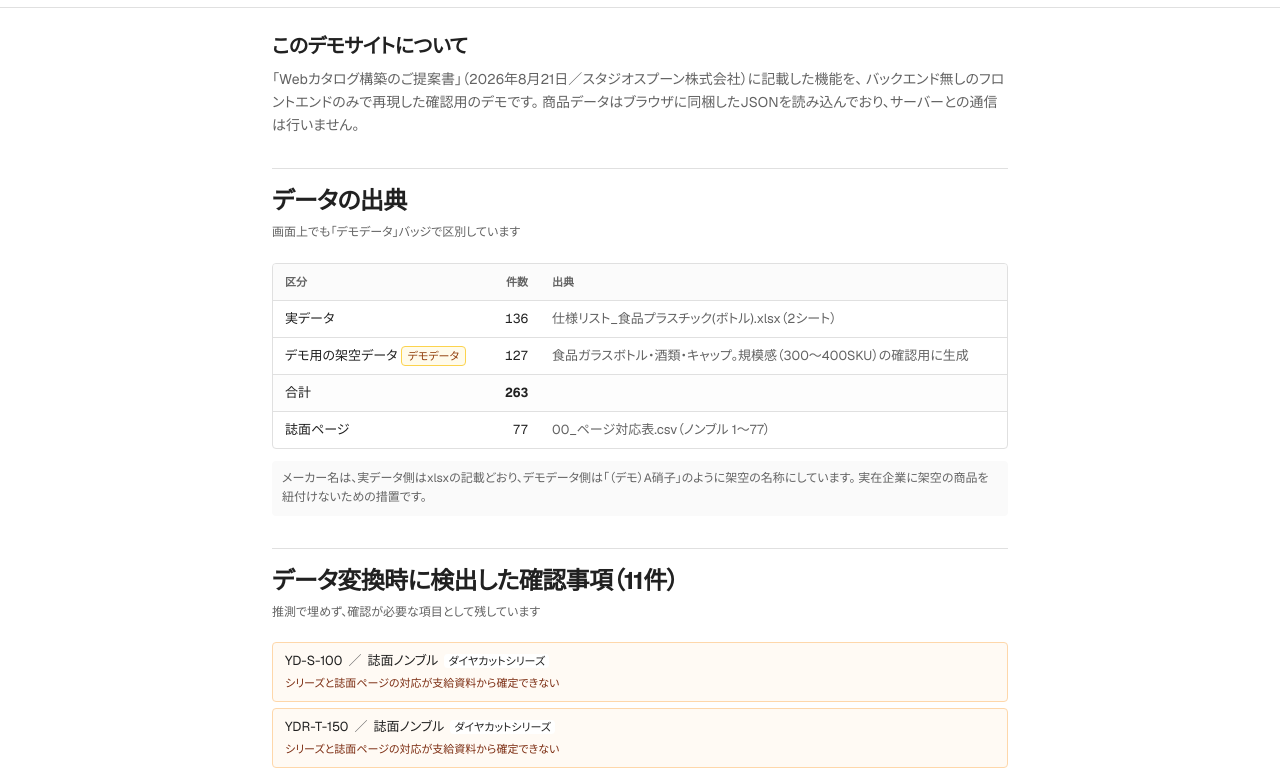
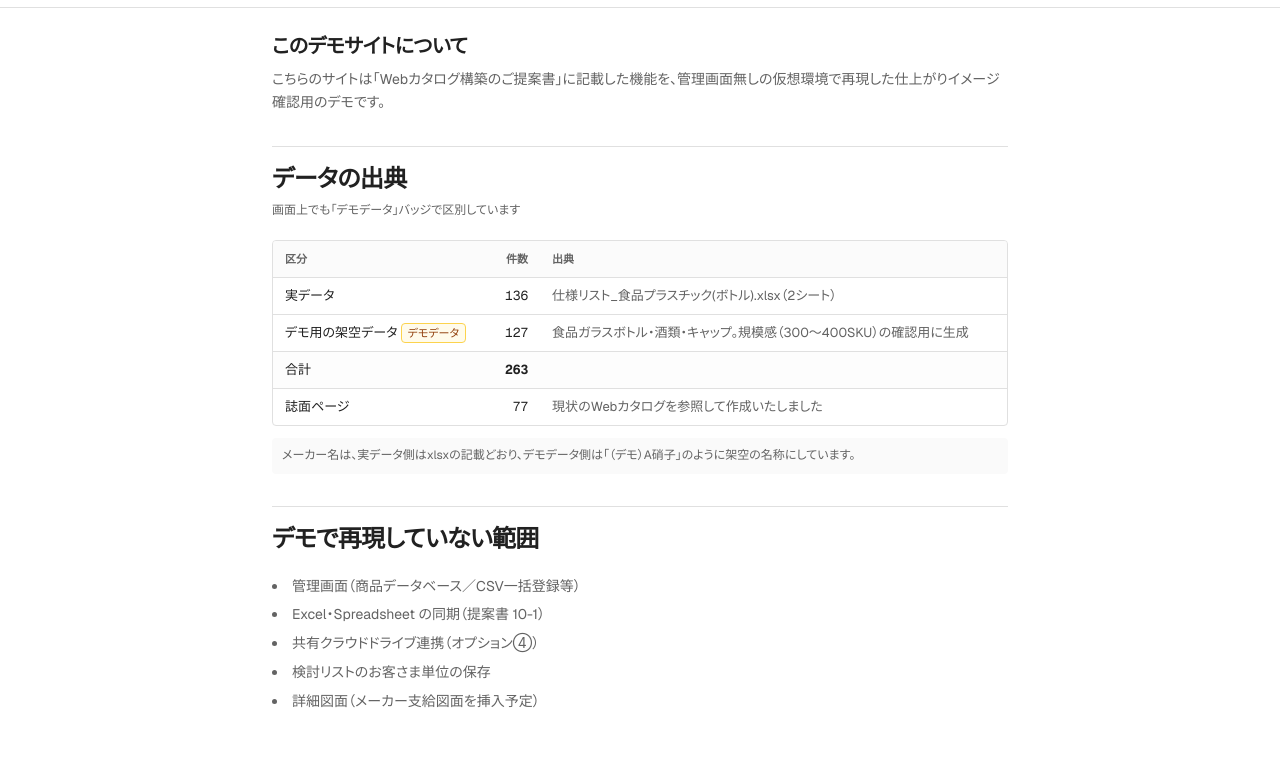
Before and after one commit to spoon-a-nakamura/yamato-material, a React app in the folder yamato-webcatalog-demo/: page /about in a window 1280 px wide. Shown: the part 53-823 px from the top of the page. Built offline with nearby package versions, Linux system fonts and the light colour scheme.

Commit message:
デモの説明文を客先向けの言い回しに整理した
内部資料の参照や実装の内訳が客先の画面に出ていた箇所を、
仕上がりイメージの確認に必要な情報だけに絞った。

- このデモについて：「バックエンド無しのフロントエンドのみ」「同梱JSONを読み込み
  サーバー通信は行わない」→「管理画面無しの仮想環境で再現した仕上がりイメージ確認用」
- 誌面ページの出典：「00_ページ対応表.csv（ノンブル1〜77）」→
  「現状のWebカタログを参照して作成いたしました」
- 目次：「章立てです」「押すとスクロールします」といった操作説明 →
  「紙カタログ全77ページと連動した目次です」
- 目次末尾の Notice（移行対象範囲・データ収集状況の注記）を削除

Notice が使われなくなったため、contents.tsx の未使用 import も外した。

Co-Authored-By: Claude Opus 5 <noreply@anthropic.com>

```diff
--- a/yamato-webcatalog-demo/src/lib/meta.ts
+++ b/yamato-webcatalog-demo/src/lib/meta.ts
@@ -33,8 +33,8 @@ const STATIC: Record<string, PageMeta> = {
   '/contents': {
     title: withSite('目次'),
     description:
-      `紙カタログ全${dataset.catalogPageCount}ページの章立てです。` +
-      `目次のページ番号から、そのページに掲載されている商品の一覧を開けます。`,
+      `紙カタログ全${dataset.catalogPageCount}ページと連動した目次です。` +
+      `目次のページ番号から、そのページに掲載されている商品を確認することができます。`,
   },
   '/products': {
     title: withSite('商品一覧'),
--- a/yamato-webcatalog-demo/src/screens/about.tsx
+++ b/yamato-webcatalog-demo/src/screens/about.tsx
@@ -16,9 +16,7 @@ export function AboutScreen() {
     <div className="mx-auto max-w-3xl px-4 py-6 pb-20">
       <h1 className="text-xl font-bold tracking-tight">このデモサイトについて</h1>
       <p className="mt-2 text-sm leading-relaxed text-muted-foreground">
-        「Webカタログ構築のご提案書」（2026年8月21日／スタジオスプーン株式会社）に記載した機能を、
-        バックエンド無しのフロントエンドのみで再現した確認用のデモです。
-        商品データはブラウザに同梱したJSONを読み込んでおり、サーバーとの通信は行いません。
+        こちらのサイトは「Webカタログ構築のご提案書」に記載した機能を、管理画面無しの仮想環境で再現した仕上がりイメージ確認用のデモです。
       </p>
 
       <SectionTitle className="mt-8" sub="画面上でも「デモデータ」バッジで区別しています">データの出典</SectionTitle>
@@ -52,7 +50,7 @@ export function AboutScreen() {
             <tr className="border-t">
               <td className="px-3 py-2">誌面ページ</td>
               <td className="num px-3 py-2 text-right font-medium">{dataset.pages.length}</td>
-              <td className="px-3 py-2 text-muted-foreground">00_ページ対応表.csv（ノンブル 1〜77）</td>
+              <td className="px-3 py-2 text-muted-foreground">現状のWebカタログを参照して作成いたしました</td>
             </tr>
           </tbody>
         </table>
@@ -60,31 +58,15 @@ export function AboutScreen() {
 
       <Notice className="mt-3">
         メーカー名は、実データ側はxlsxの記載どおり、デモデータ側は「（デモ）A硝子」のように架空の名称にしています。
-        実在企業に架空の商品を紐付けないための措置です。
       </Notice>
-
-      <SectionTitle className="mt-8" sub="推測で埋めず、確認が必要な項目として残しています">
-        データ変換時に検出した確認事項（{dataIssues.length}件）
-      </SectionTitle>
-      <ul className="space-y-1.5">
-        {dataIssues.map((i, k) => (
-          <li key={k} className="rounded-md border border-orange-200 bg-orange-50/60 px-3 py-2 text-spec">
-            <span className="font-medium">{i.sku}</span>
-            <span className="mx-1.5 text-muted-foreground">／</span>
-            <span>{i.field}</span>
-            {i.value && <span className="ml-1.5 rounded bg-background px-1 font-mono text-[0.6875rem]">{i.value}</span>}
-            <p className="mt-0.5 text-[0.6875rem] text-orange-900">{i.note}</p>
-          </li>
-        ))}
-      </ul>
 
       <SectionTitle className="mt-8">デモで再現していない範囲</SectionTitle>
       <ul className="list-inside list-disc space-y-1.5 text-sm leading-relaxed text-muted-foreground">
-        <li>管理画面（商品データベース／CSV一括登録）— バックエンドを伴うため、画面設計のみ設計書に記載</li>
-        <li>Excel・Spreadsheet の同期（提案書 10-1）— 同梱JSONで代替</li>
-        <li>共有クラウドドライブ連携（オプション④）— ファイル名規則の設計のみ</li>
-        <li>検討リストのお客さま単位の保存 — メモリ内保持のみ（タブを閉じるとリセット）</li>
-        <li>詳細図面 — メーカー支給図面が未支給のため、仕様値からの生成図で表示枠を再現</li>
+        <li>管理画面（商品データベース／CSV一括登録等）</li>
+        <li>Excel・Spreadsheet の同期（提案書 10-1）</li>
+        <li>共有クラウドドライブ連携（オプション④）</li>
+        <li>検討リストのお客さま単位の保存</li>
+        <li>詳細図面（メーカー支給図面を挿入予定）</li>
       </ul>
     </div>
   )
--- a/yamato-webcatalog-demo/src/screens/contents.tsx
+++ b/yamato-webcatalog-demo/src/screens/contents.tsx
@@ -2,7 +2,6 @@
 import * as React from 'react'
 import { BookOpen, ChevronRight, ListTree } from 'lucide-react'
 import { Badge } from '@/components/ui/badge'
-import { Notice } from '@/components/bits'
 import { Link } from '@/app/nav'
 import { CATEGORY_LABEL, catClasses, dataset, pages, productsByPage } from '@/lib/catalog'
 import { cn } from '@/lib/utils'
@@ -107,9 +106,8 @@ export function ContentsScreen() {
           目次
         </h1>
         <p className="mt-0.5 text-xs leading-relaxed text-muted-foreground">
-          紙カタログ全 <span className="num font-medium text-foreground">{dataset.catalogPageCount}</span> ページの章立てです。
-          目次のページ番号を押すと、この画面のその位置までスクロールします。
-          一覧の行を押すと、そのページの商品一覧が開きます。
+          紙カタログ全 <span className="num font-medium text-foreground">{dataset.catalogPageCount}</span> ページと連動した目次です。
+          目次のページ番号から、そのページに掲載されている商品を確認することができます。
         </p>
       </header>
 
@@ -201,11 +199,6 @@ export function ContentsScreen() {
               </section>
             )
           })}
-
-          <Notice>
-            誌面ページと商品の対応は「00_ページ対応表.csv」から機械的に作成しています。
-            商品が登録されていないページは、今回のWeb移行対象範囲外か、データ収集が未完了のページです（提案書 4-1 / 14-2）。
-          </Notice>
         </main>
       </div>
     </div>
```
